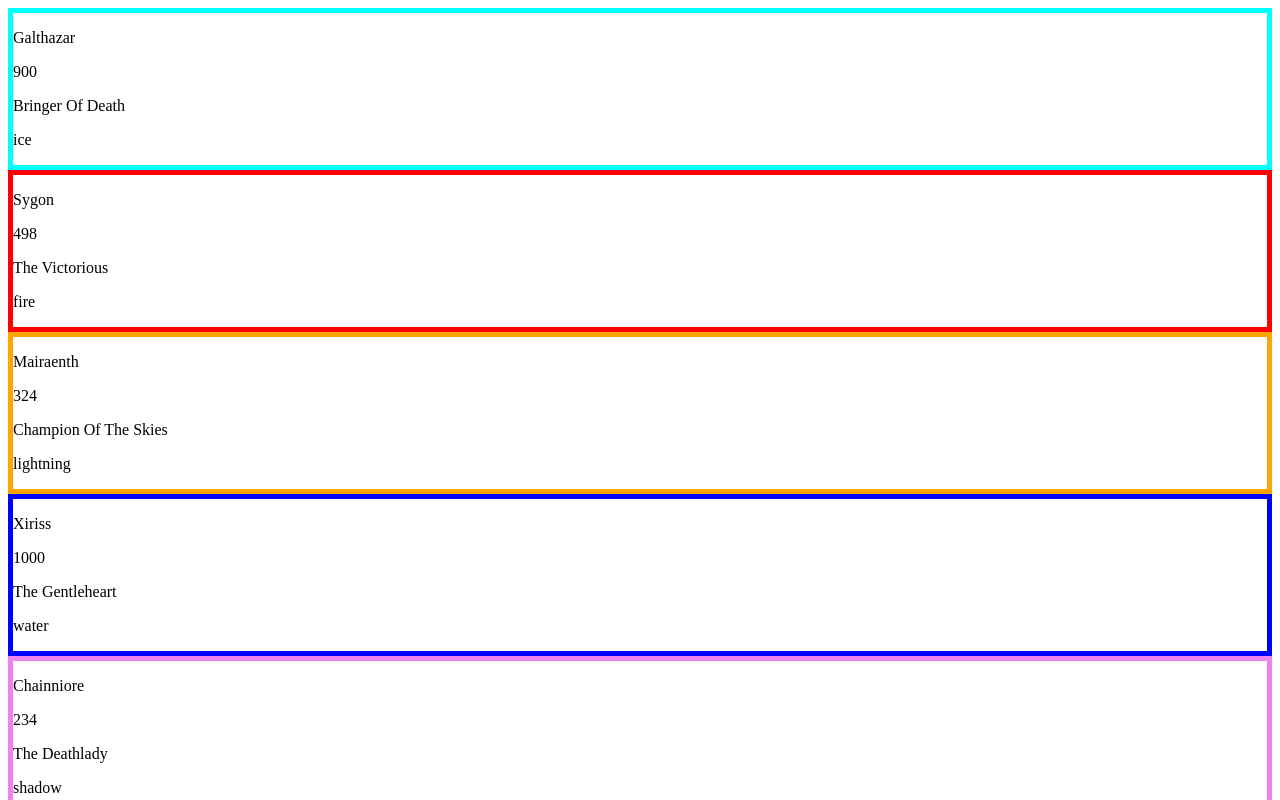
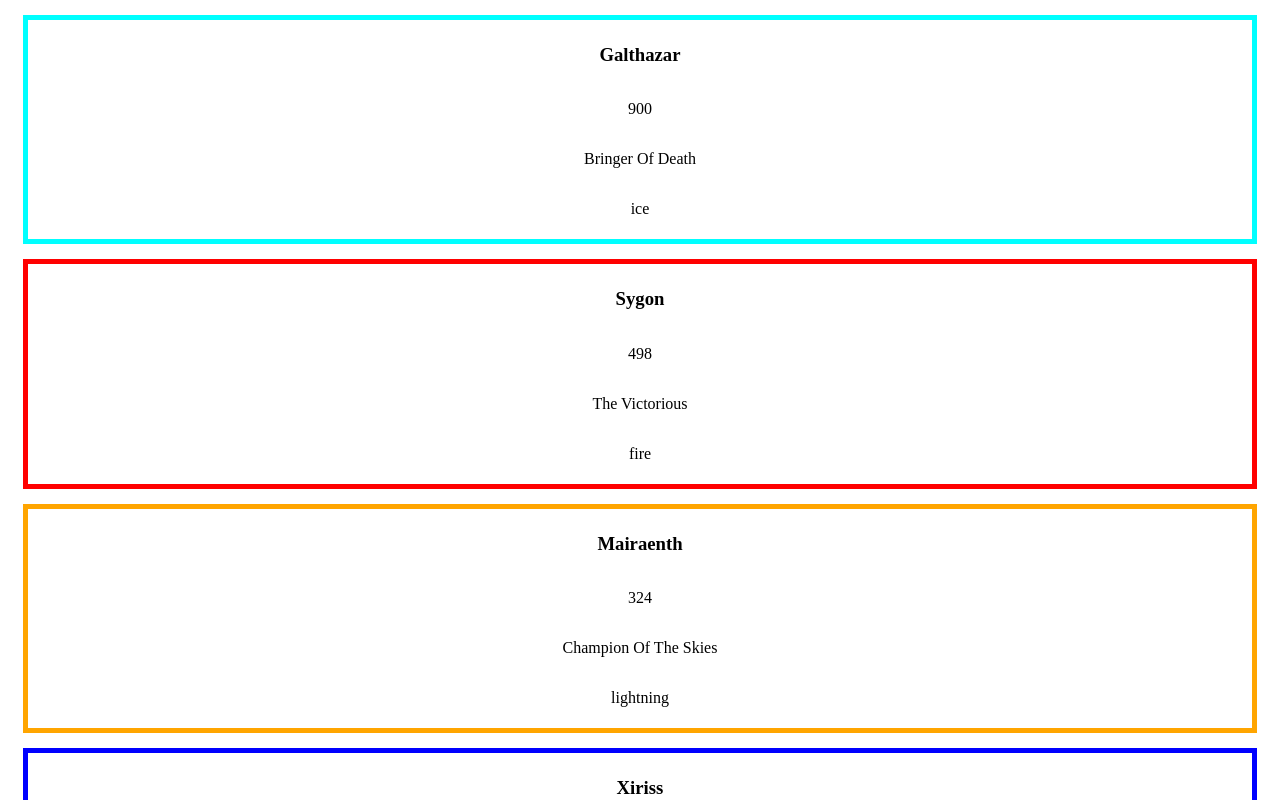
Before and after one commit to ajg7/dragon_api, a React (Create React App) app: page / in a window 1280 px wide. Shown: the top 800 px of the page. Built offline with nearby package versions, Linux system fonts and the light colour scheme.

Commit message:
edited card styles

```diff
--- a/src/components/dragons/Dragon.tsx
+++ b/src/components/dragons/Dragon.tsx
@@ -10,7 +10,7 @@ const Dragon: React.FC<DragonProps> = (props: DragonProps): JSX.Element => {
     const { dragon } = props;
     return (
         <DragonCard color={dragon.scaleColor}>
-            <p>{dragon.name}</p>
+            <h3>{dragon.name}</h3>
             <p>{dragon.size}</p>
             <p>{dragon.title}</p>
             <p>{dragon.element}</p>
--- a/src/components/dragons/styles.ts
+++ b/src/components/dragons/styles.ts
@@ -1,5 +1,10 @@
 import styled from "styled-components";
 
 export const DragonCard = styled.div`
+    display: flex;
+    flex-flow: column wrap;
+    align-items: center;
     border: 5px ${(props) => props.color} solid;
+    margin: 15px;
+    padding: 5px;
 `;
```
